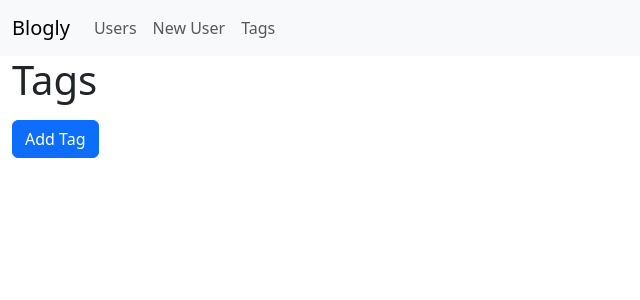
After one commit to Jomkit/flask-blogly-exercise, a Flask app: page /tags in a window 1280 px wide. The commit adds this page. Shown: the top 300 px of the page, without its empty margins (0-640 px from the left). Run offline with Flask 2, Linux system fonts and the light colour scheme; data that the repository does not hold is empty.

Commit message:
added main tags page, as well as links to take tags from tag details to post details

```diff
--- a/app.py
+++ b/app.py
@@ -164,3 +164,16 @@ def delete_post(post_id):
     flash('Post deleted!', 'danger')
 
     return redirect(f'/users')
+
+############### tag routes ###############
+@app.route('/tags')
+def all_tags():
+    tags = Tag.query.all()
+
+    return render_template('tags.html',tags=tags)
+
+@app.route('/tags/<tag_id>')
+def tag_details(tag_id):
+    tag = Tag.query.get_or_404(tag_id)
+
+    return render_template('tag-details.html', tag=tag)
--- a/templates/base.html
+++ b/templates/base.html
@@ -21,6 +21,9 @@
               <li class="nav-item">
                 <a class="nav-link" href="/users/new">New User</a>
               </li>
+              <li class="nav-item">
+                <a class="nav-link" href="/tags">Tags</a>
+              </li>
             </ul>
           </div>
         </div>
--- /dev/null
+++ b/templates/tags.html
@@ -0,0 +1,17 @@
+{% extends 'base.html' %}
+
+{% block title %}Tags{% endblock %}
+
+{% block content %}
+<div class="container-fluid">
+    <h1>{{ self.title() }}</h1>
+    <ul>
+        {% for tag in tags %}
+        <li><a href="/tags/{{tag.id}}" style="text-decoration: none;">{{tag.name}}</a></li>
+        {% endfor %}
+    </ul>
+    <a href="#" class="btn btn-primary">Add Tag</a>
+</div>
+
+
+{% endblock %}
```
Also changed, not shown: models.py (+7 -0 lines), seed.py (+25 -11 lines), templates/post-details.html (+8 -0 lines), templates/tag-details.html (added, +14 -0 lines).
